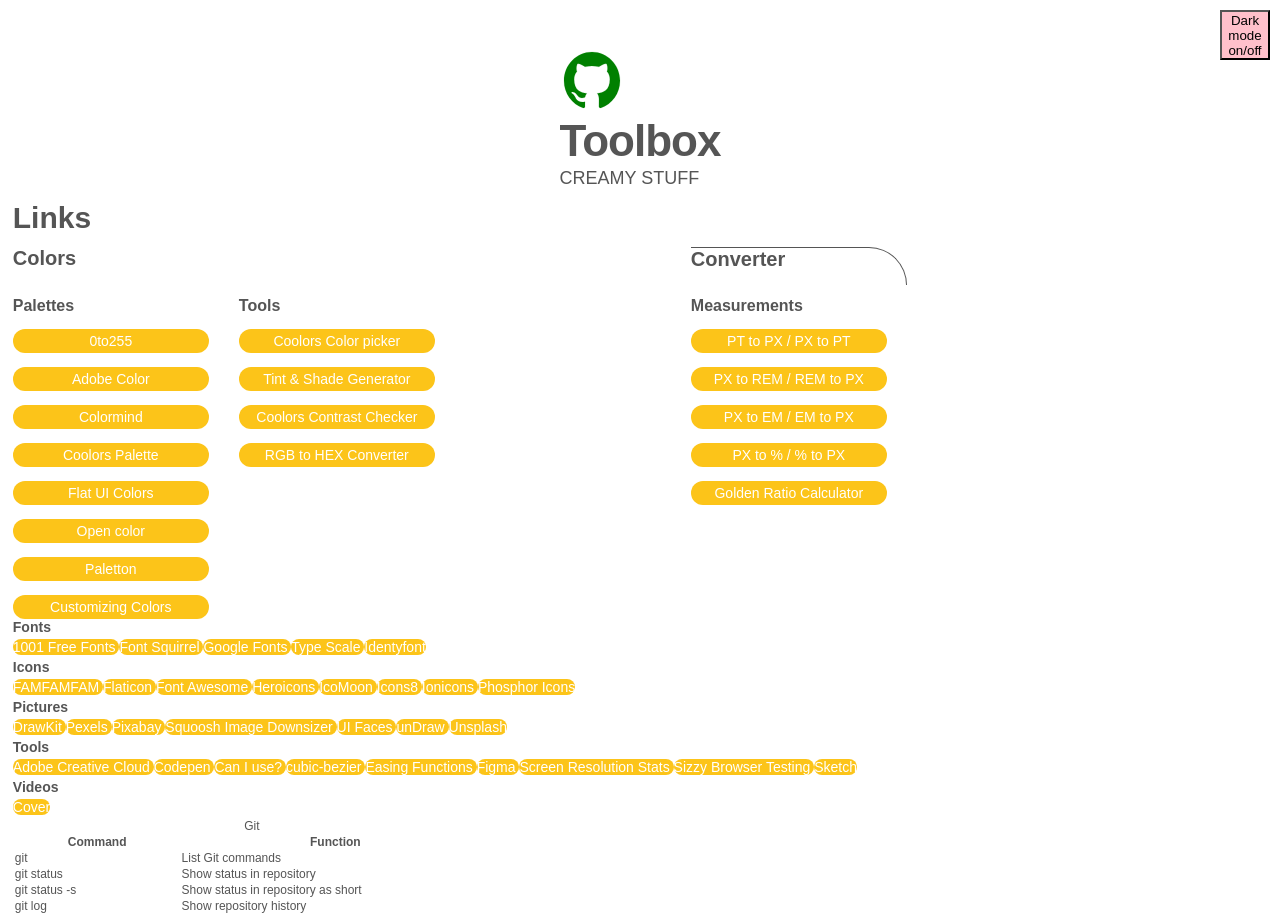
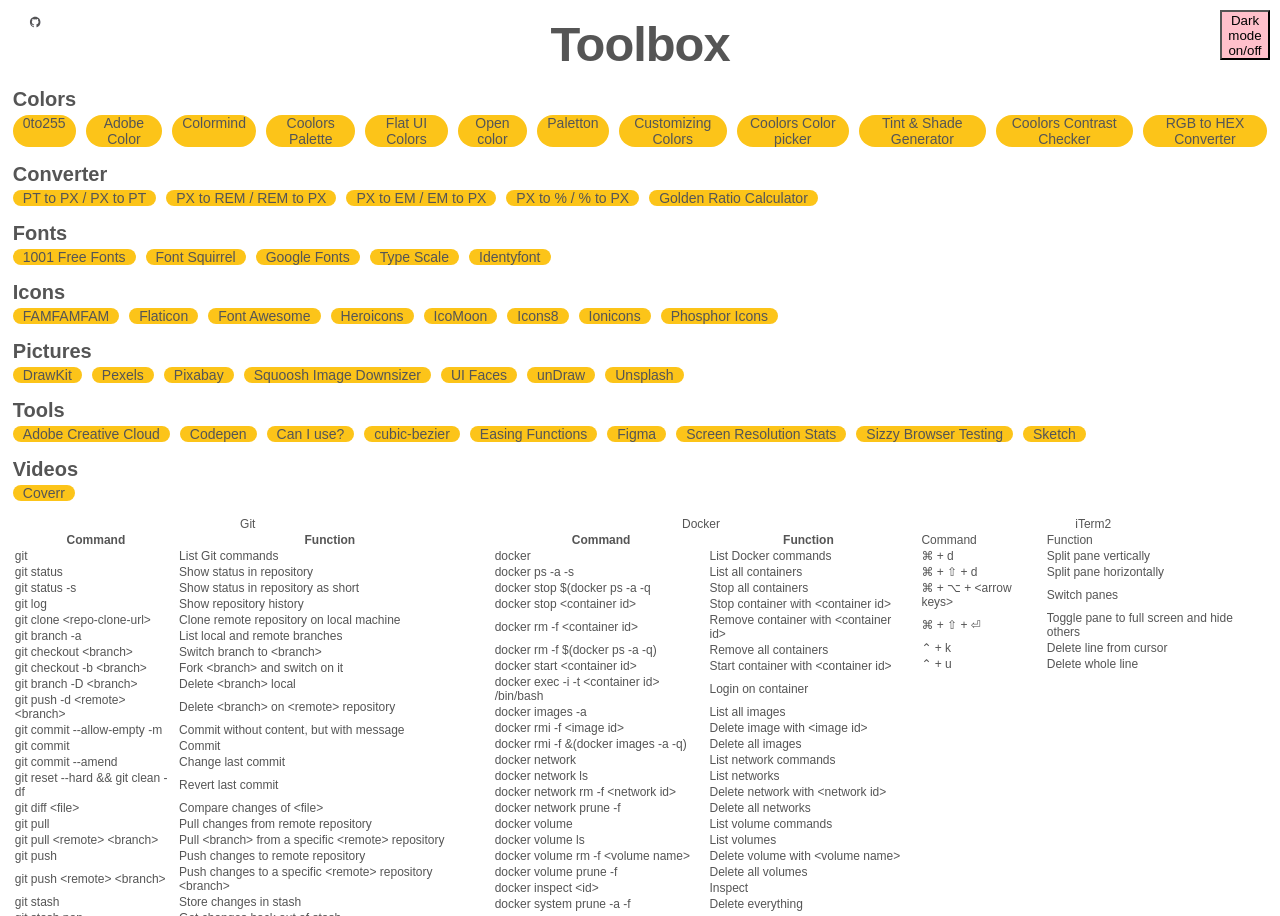
Before and after one commit to MannyFay/toolbox, a plain HTML site: page index.html in a window 1280 px wide. Shown: the top 916 px of the page. Drawn offline with nearby package versions, Linux system fonts and the light colour scheme; a web font is replaced by a local one.

Commit message:
WIP - Refactoring layout

```diff
--- a/index.html
+++ b/index.html
@@ -12,20 +12,13 @@
     <a href="https://github.com/MannyFay/toolbox" class="btn">
         <ion-icon name="logo-github"></ion-icon>
     </a>
-    <h1 class="header__main-heading">Toolbox</h1>
-    <p class="header__subtitle">
-        Creamy stuff
-    </p>
+    <h1 class="header__heading heading--primary">Toolbox</h1>
     <button id="toggle-btn" class="toggler">Dark mode on/off</button>
 </header>
 <main class="main">
-    <section class="main__section-links m-top--1-2">
-        <h2 class="heading--secondary">Links</h2>
-        <section class="section-links__colors section--grid">
-            <h3 class="section-links__colors-heading heading--tertiary m-top--1-2">
-                Colors</h3>
-            <section class="section__palettes m-top--1-2">
-                <h4 class="section_heading heading--quaternary">Palettes</h4>
+    <section class="section">
+        <h3 class="section__heading heading--secondary">Colors</h3>
+        <div class="row">
             <a class="btn--yellow--196-24"
                href="https://0to255.com/"
                target="_blank">
@@ -67,9 +60,6 @@
                target="_blank">
                 Customizing Colors
             </a>
-            </section>
-            <section class="section__tools m-top--1-2">
-                <h4 class="section_heading heading--quaternary">Tools</h4>
             <a class="btn--yellow--196-24"
                href="https://coolors.co/e5506b"
                target="_blank">
@@ -90,15 +80,11 @@
                target="_blank">
                 RGB to HEX Converter
             </a>
+        </div>
     </section>
-            <section class="section__converter section--grid">
-                <h3 class="heading--converter heading--tertiary m-top--1-2">
-                    Converter
-                </h3>
-                <section class="section__measurement m-top--1-2">
-                    <h4 class="section_heading heading--quaternary">
-                        Measurements
-                    </h4>
+    <section class="section">
+        <h3 class="section__heading heading--secondary"> Converter </h3>
+        <div class="row">
             <a class="btn--yellow--196-24"
                href="https://simplecss.eu/pxtoems.html#:~:text=How%20many%20PX%20is%20a,of%201.333(3)%20pixels."
                target="_blank">
@@ -124,12 +110,11 @@
                target="_blank">
                 Golden Ratio Calculator
             </a>
+        </div>
     </section>
-            </section>
-
-        </section>
-        <section class="section-fonts">
-            <h3 class="section-fonts__heading">Fonts</h3>
+    <section class="section">
+        <h3 class="section__heading heading--secondary">Fonts</h3>
+        <div class="row">
             <a class="btn--yellow--196-24"
                href="https://www.1001freefonts.com/"
                target="_blank">
@@ -155,10 +140,11 @@
                target="_blank">
                 Identyfont
             </a>
-
+        </div>
     </section>
-        <section class="section-icons">
-            <h3 class="section-icons__heading">Icons</h3>
+    <section class="section">
+        <h3 class="section__heading heading--secondary">Icons</h3>
+        <div class="row">
             <a class="btn--yellow--196-24"
                href="http://www.famfamfam.com/lab/icons/"
                target="_blank">
@@ -168,10 +154,6 @@
                href="https://www.flaticon.com/"
                target="_blank">
                 Flaticon
-            </a>
-            <a class="btn--yellow--196-24"
-               href=""
-               target="_blank">
             </a>
             <a class="btn--yellow--196-24"
                href="https://fontawesome.com/"
@@ -203,21 +185,11 @@
                target="_blank">
                 Phosphor Icons
             </a>
-            <a class="btn--yellow--196-24"
-               href=""
-               target="_blank">
-            </a>
-            <a class="btn--yellow--196-24"
-               href=""
-               target="_blank">
-            </a>
-            <a class="btn--yellow--196-24"
-               href=""
-               target="_blank">
-            </a>
+        </div>
     </section>
-        <section class="section-pictures">
-            <h3 class="section-pictures__heading">Pictures</h3>
+    <section class="section">
+        <h3 class="section__heading heading--secondary">Pictures</h3>
+        <div class="row">
             <a class="btn--yellow--196-24"
                href="https://www.drawkit.com/"
                target="_blank">
@@ -253,17 +225,11 @@
                target="_blank">
                 Unsplash
             </a>
-            <a class="btn--yellow--196-24"
-               href=""
-               target="_blank">
-            </a>
-            <a class="btn--yellow--196-24"
-               href=""
-               target="_blank">
-            </a>
+        </div>
     </section>
-        <section class="section-tools">
-            <h3 class="section-toos__heading">Tools</h3>
+    <section class="section">
+        <h3 class="section__heading heading--secondary">Tools</h3>
+        <div class="row">
             <a class="btn--yellow--196-24"
                href="https://www.adobe.com/"
                target="_blank">
@@ -309,18 +275,20 @@
                target="_blank">
                 Sketch
             </a>
+        </div>
     </section>
-        <section class="section-videos">
-            <h3 class="section-videos__heading">Videos</h3>
+    <section class="section">
+        <h3 class="section__heading heading--secondary">Videos</h3>
+        <div class="row">
             <a class="btn--yellow--196-24"
                href="https://coverr.co/"
                target="_blank">
-                Cover
+                Coverr
             </a>
+        </div>
     </section>
-    </section>
-    <section class="section-commands">
-        <section class="section-git">
+    <div class="row">
+        <section class="section">
             <table class="section-git__table">
                 <caption>Git</caption>
                 <thead>
@@ -513,7 +481,7 @@
                 </tbody>
             </table>
         </section>
-        <section class="section-docker">
+        <section class="section">
             <table class="section-docker__table">
                 <caption>Docker</caption>
                 <thead>
@@ -610,7 +578,7 @@
                 </tbody>
             </table>
         </section>
-        <section class="section-iterm2">
+        <section class="section">
             <table class="section-iterm2__table">
                 <caption>iTerm2</caption>
                 <thead>
@@ -647,6 +615,7 @@
                 </tbody>
             </table>
         </section>
+    </div>
     <tr>
 
         <td></td>
@@ -683,25 +652,9 @@
     </tbody>
     </table>
     </section>
-    <section class="section-iterm">
-        <table>
 
-        </table>
-    </section>
-    </section>
 </main>
-<section>
-    <label for="foobar">Stuff</label>
-    <select name="foobar" id="foobar">
-        <option>
-            <a class="btn--yellow--196-24"
-               href="https://nekocalc.com/golden-ratio-calculator"
-               target="_blank">
-                Golden Ratio Calculator
-            </a>
-        </option>
-    </select>
-</section>
+
 <footer class="footer">
     <a href="https://www.w3schools.com/cssref/css_default_values.asp"
        target="_blank">CSS Default Values Reference</a>
@@ -717,16 +670,10 @@
     <a href="site-notice.html" class="footer__link">Site Notice</a>
 </footer>
 
-<a class="btn--yellow--196-24" href="" target="_blank"></a>
-<a class="btn--yellow--196-24" href="" target="_blank"></a>
-<a class="btn--yellow--196-24" href="" target="_blank"></a>
-<a class="btn--yellow--196-24" href="" target="_blank"></a>
-<a class="btn--yellow--196-24" href="" target="_blank"></a>
-<a class="btn--yellow--196-24" href="" target="_blank"></a>
-<a class="btn--yellow--196-24" href="" target="_blank"></a>
-<a class="btn--yellow--196-24" href="" target="_blank"></a>
 <script src="src/js/app.js"></script>
-<script type="module" src="https://unpkg.com/ionicons@5.5.2/dist/ionicons/ionicons.esm.js"></script>
-<script nomodule src="https://unpkg.com/ionicons@5.5.2/dist/ionicons/ionicons.js"></script>
+<script type="module"
+        src="https://unpkg.com/ionicons@5.5.2/dist/ionicons/ionicons.esm.js"></script>
+<script nomodule
+        src="https://unpkg.com/ionicons@5.5.2/dist/ionicons/ionicons.js"></script>
 </body>
 </html>
--- a/src/css/styles.css
+++ b/src/css/styles.css
@@ -2,7 +2,11 @@
 --- 01 TYPOGRAPHY SYSTEM
 
     - Font sizes (px):
-        10 / 12 / 14 / 16 / 18 / 20 / 24 / 30 / 36 / 44 / 52 / 62 / 74 / 86 / 98
+        6.55 / 8.19 / 10.24 / 12.8 / 16 / 20 / 25 / 31.25 /
+        39.06 / 48.83 / 61.04 / 76.29 / 95.37 / 119.21 / 149.01 /
+        186.26 / 232.83 / 291.04 / 363.80 / 454.75 / 568.43 /
+        710.54 / 888.18 / 1110.22 / 1387.78 / 1734.72 / 2168.40 /
+        2710.51 / 3388.13
 
     - Font weights:
         Default:       400
@@ -35,8 +39,12 @@
         9 px
 
 --- 05 WHITESPACE
-    - Spacing system (px):
-        2 / 4 / 8 / 12 / 16 / 24 / 32 / 48 / 64 / 80 / 96 / 128
+    - Spacing system (linear progression) (px):
+        2 / 4 / 8 / 16 / 24 / 32 / 40 / 48 / 56 / 64 / 72 / 80 /
+        88 / 96 / 104 / 112 / 120 / 128 / 136 / 144 / 152 / 160 /
+        168 / 176 / 184 / 192 / 200 / 208 / 216 / 224 / 232 / 240 /
+        248 / 256 / 264 / 272 / 280 / 288 / 296 / 304 / 312 / 320 /
+        328 / 336 / 344 / 352 / 360 / 368 / 376 / 384 / 392 / 400
 */
 
 
@@ -49,12 +57,13 @@
 /*--------------------------------------------------*/
 /*------------- Variables */
 
-body {
-    --background-white : #fff;
-    --background-gray  : #555;
+:root {
+    --background-white   : #fff;
+    --background-gray    : #555;
+    --color-brand-yellow : #fcc419;
 
-    --color-white      : #fff;
-    --color-gray       : #555;
+    --color-white        : #fff;
+    --color-gray         : #555;
 }
 
 
@@ -84,7 +93,6 @@
     font-size   : 62.5%;
     /* Defines what 1 rem is. */
     font-family : MunkenSansWeb-Regular, sans-serif;
-    color       : #555;
 }
 
 body {
@@ -97,8 +105,9 @@
 
 .page-container {
     max-width : 98%;
-    margin    : 0 auto;
+    margin    : 1.6rem auto 0 auto;
     font-size : 1.2rem;
+    color     : var(--color-gray);
 }
 
 
@@ -110,16 +119,21 @@
 .btn--yellow--196-24:visited {
     font-size        : 1.4rem;
     text-decoration  : none;
-    line-height      : 2.4rem;
-    width            : 19.6rem;
-    background-color : #fcc419;
-    color            : #fff;
+    background-color : var(--color-brand-yellow);
+    color            : var(--color-gray);
     text-align       : center;
     border-radius    : 50px;
+    padding: 0 1rem;
+}
+
+.heading--primary {
+    font-size: 4.883rem;
+    letter-spacing: -1px;
 }
 
 .heading--secondary {
-    font-size : 3rem;
+    font-size : 2rem;
+    margin-bottom: .4rem;
 }
 
 .heading--tertiary {
@@ -130,6 +144,14 @@
     font-size : 1.6rem;
 }
 
+.row {
+    display: flex;
+    gap: 1rem;
+}
+
+.section {
+    margin-bottom: 1.6rem;
+}
 
 /*--------------------------------------------------*/
 /*------------- Helpers */
@@ -142,36 +164,16 @@
 /*--------------------------------------------------*/
 /*------------- Header */
 
-.header {
-    display         : grid;
-    padding-top     : 4.8rem;
-    justify-content : center;
+
+ion-icon {
+    position: absolute;
+    inset: 1.6rem 0 0 1.6rem;
+    width: 3%;
+    fill      : var(--color-gray);
 }
 
-.logo-github {
-    width: 5%;
-    height: 5%;
-    color: pink;
-    fill: #fcc419;
-    background-color: deeppink;
-    background-blend-mode: color-burn;
-}
-
-ion-icon {
-    font-size: 64px;
-    color: green;
-    fill: green;
-}
-
-.header__main-heading {
-    font-size      : 4.4rem;
-    letter-spacing : -1px;
-    line-height    : 1.2;
-}
-
-.header__subtitle {
-    text-transform : uppercase;
-    font-size      : 1.8rem;
+.header__heading {
+    text-align: center;
 }
 
 .toggler {
@@ -186,51 +188,48 @@
 /*--------------------------------------------------*/
 /*------------- Main */
 
+.main {
+    margin-top: 1.6rem;
+}
 
-/*.section__colors {*/
+/*.section--grid {*/
+/*    display               : grid;*/
+/*    grid-template-columns : repeat(4, 21.6rem);*/
+/*    grid-template-rows    : 5rem 1fr;*/
+/*    grid-column-gap       : 1rem;*/
+/*}*/
+
+/*.heading--colors {*/
+/*    grid-column             : 1 / 3;*/
+/*    grid-row                : 1 / 1;*/
+/*    border-top              : 1px solid #555;*/
+/*    border-right            : 1px solid #555;*/
+/*    border-top-right-radius : 50px;*/
+/*}*/
+
+/*.section__palettes {*/
+/*    grid-column    : 1 / 1;*/
+/*    grid-row       : 2 / 2;*/
 /*    display        : flex;*/
 /*    flex-direction : column;*/
 /*    gap            : 1.4rem;*/
 /*}*/
 
-.section--grid {
-    display               : grid;
-    grid-template-columns : repeat(4, 21.6rem);
-    grid-template-rows    : 5rem 1fr;
-    grid-column-gap       : 1rem;
-}
+/*.section__tools {*/
+/*    grid-column    : 2 / 2;*/
+/*    grid-row       : 2 / 2;*/
+/*    display        : flex;*/
+/*    flex-direction : column;*/
+/*    gap            : 1.4rem;*/
+/*}*/
 
-.heading--colors {
-    grid-column             : 1 / 3;
-    grid-row                : 1 / 1;
-    border-top              : 1px solid #555;
-    border-right            : 1px solid #555;
-    border-top-right-radius : 50px;
-}
-
-.section__palettes {
-    grid-column    : 1 / 1;
-    grid-row       : 2 / 2;
-    display        : flex;
-    flex-direction : column;
-    gap            : 1.4rem;
-}
-
-.section__tools {
-    grid-column    : 2 / 2;
-    grid-row       : 2 / 2;
-    display        : flex;
-    flex-direction : column;
-    gap            : 1.4rem;
-}
-
-.heading--converter {
-    grid-column             : 3 / 3;
-    grid-row                : 1 / 1;
-    border-top              : 1px solid #555;
-    border-right            : 1px solid #555;
-    border-top-right-radius : 50px;
-}
+/*.heading--converter {*/
+/*    grid-column             : 3 / 3;*/
+/*    grid-row                : 1 / 1;*/
+/*    border-top              : 1px solid #555;*/
+/*    border-right            : 1px solid #555;*/
+/*    border-top-right-radius : 50px;*/
+/*}*/
 
 /*.section__converter {*/
 /*    display        : flex;*/
@@ -239,15 +238,12 @@
 /*}*/
 
 .section__measurement {
-    grid-column : 3 / 3;
-    grid-row    : 2 / 2;
-    display: flex;
-    flex-direction: column;
-    gap: 1.4rem;
+    grid-column    : 3 / 3;
+    grid-row       : 2 / 2;
+    display        : flex;
+    flex-direction : column;
+    gap            : 1.4rem;
 }
-
-
-
 
 
 /*--------------------------------------------------*/
```
Lines whose indentation alone changed are shown as unchanged.
